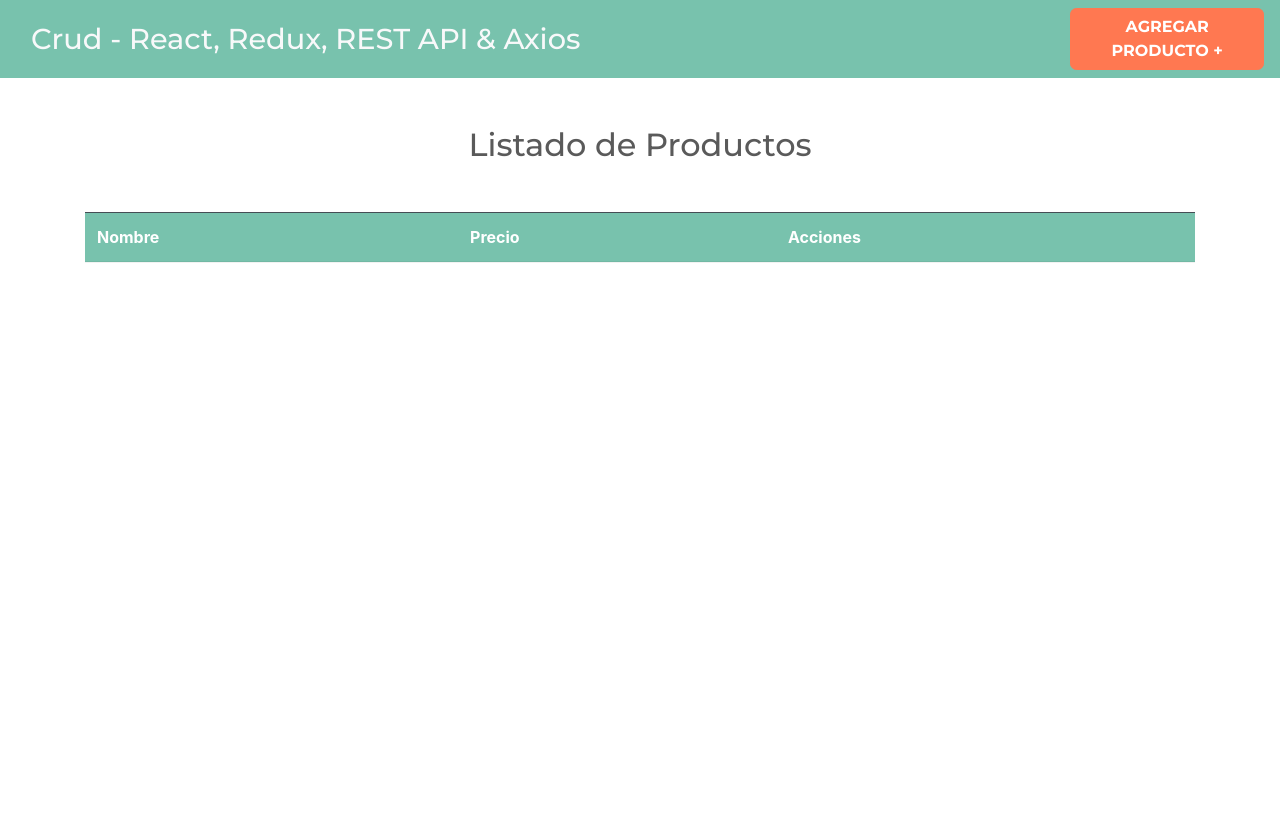
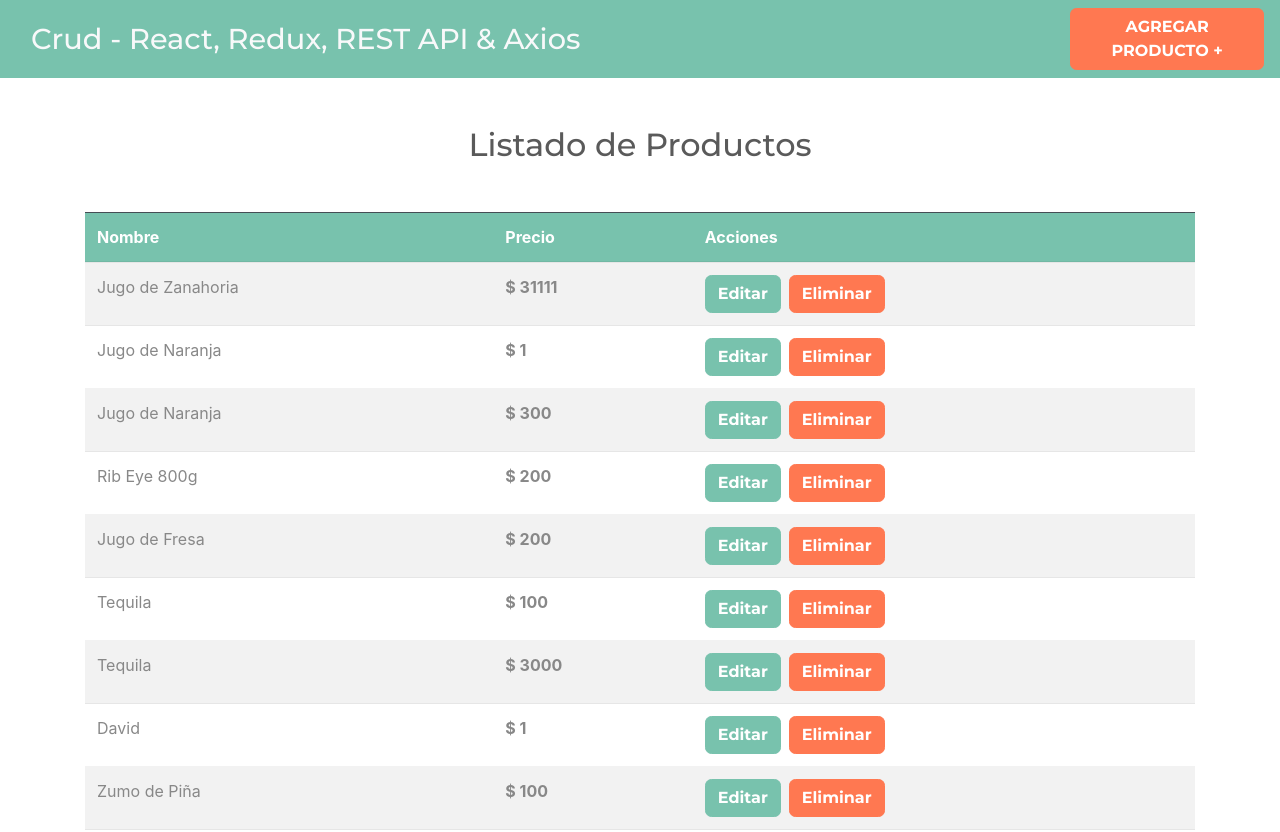
Before and after one commit to dgarciabravo13/crudredux, a React (Create React App) app: page / in a window 1280 px wide. Shown: the top 832 px of the page. Before the commit the page ends 800 px from the top, so only its background shows below. Built offline with nearby package versions, Linux system fonts and the light colour scheme; data requests are answered from the project's data file.

Commit message:
show products

```diff
--- /dev/null
+++ b/src/components/Producto/index.js
@@ -0,0 +1,22 @@
+import React from "react";
+import { Link } from "react-router-dom";
+
+const Producto = ({ producto }) => {
+  const { nombre, precio, id } = producto;
+  return (
+    <tr>
+      <td>{nombre}</td>
+      <td>
+        <span className="font-weight-bold"> $ {precio} </span>
+      </td>
+      <td className="acciones">
+        <Link to={`/productos/editar/${id}`} className="btn btn-primary mr-2">
+        Editar
+        </Link>
+        <button type="button" className="btn btn-danger">Eliminar</button>
+      </td>
+    </tr>
+  );
+};
+
+export default Producto;
--- a/src/components/Productos/index.js
+++ b/src/components/Productos/index.js
@@ -1,6 +1,7 @@
 import React, { useEffect } from "react";
+import Producto from '../Producto'
 
-//Redux
+//Reduxs
 import { useSelector, useDispatch } from "react-redux";
 import { obtenerProductosAction } from "../../actions/productoActions";
 
@@ -15,6 +16,8 @@ const Productos = () => {
     cargarProductos();
   }, []);
 
+  const productos = useSelector(state => state.productos.productos)
+  console.log(productos);
   return (
     <>
       <h2 className="text-center my-5">Listado de Productos</h2>
@@ -26,7 +29,11 @@ const Productos = () => {
             <th scope="col">Acciones</th>
           </tr>
         </thead>
-        <tbody></tbody>
+        <tbody>
+          {productos.length === 0 ? 'No hay productos': (
+            productos.map(producto => <Producto key={producto.id} producto={producto}/>)
+          )}
+        </tbody>
       </table>
     </>
   );
```
Also changed, not shown: 1 other file (tests, documents, lock files or other folders).
